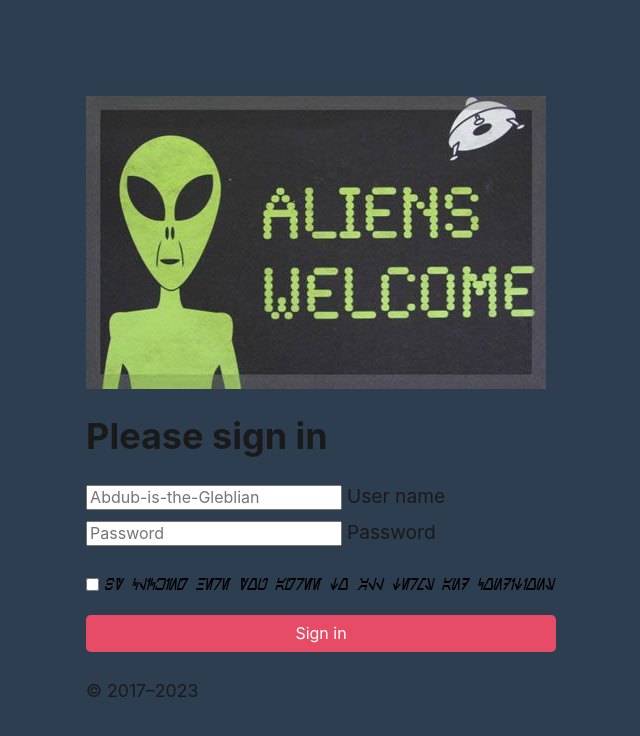
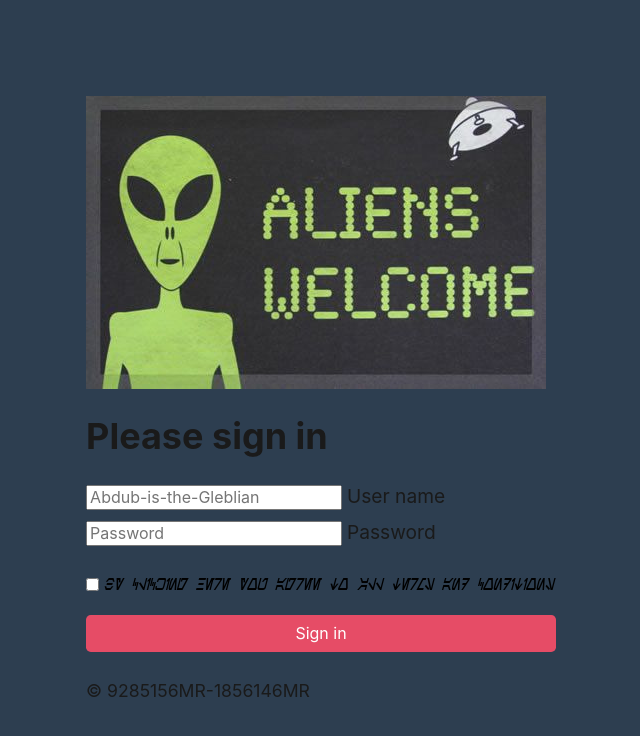
Before and after one commit to ShannaRenee/Half-Price-Galaxy, a React (Create React App) app in the folder client/: page /login in a window 1280 px wide. Shown: the top 736 px of the page, without its empty margins (319-959 px from the left). Built offline with nearby package versions, Linux system fonts and the light colour scheme; no server answers.

Commit message:
did stuff

```diff
--- a/client/src/pages/Login.js
+++ b/client/src/pages/Login.js
@@ -71,7 +71,7 @@ const Login = () => {
           <button className="btn btn-danger w-100 py-2" type="submit">
             Sign in
           </button>
-          <p className="mt-5 mb-3 text-body-secondary">&copy; 2017–2023</p>
+          <p className="mt-5 mb-3 text-body-secondary">&copy; 9285156MR-1856146MR</p>
         </form>
       </div>
     </div>
```
